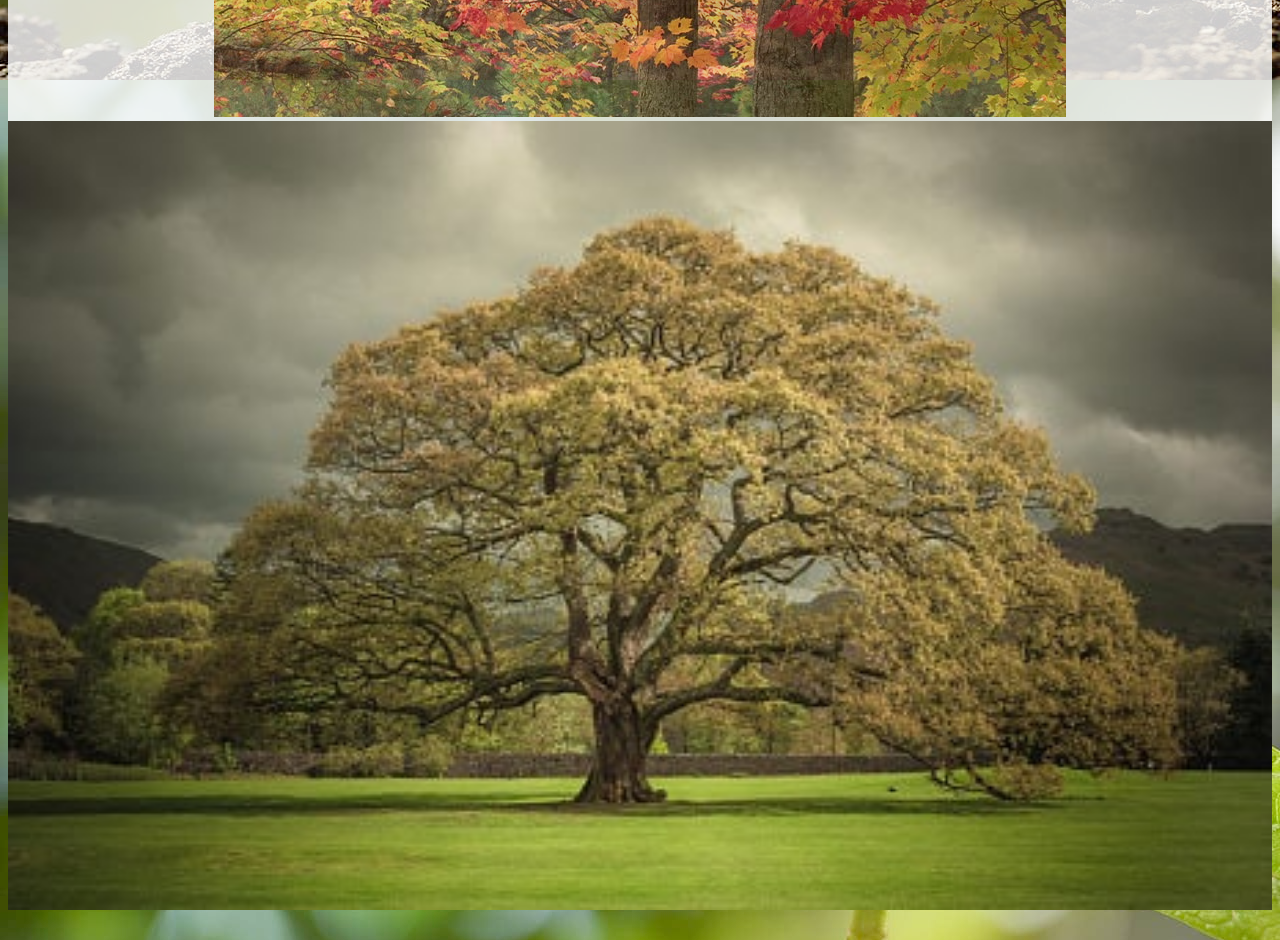
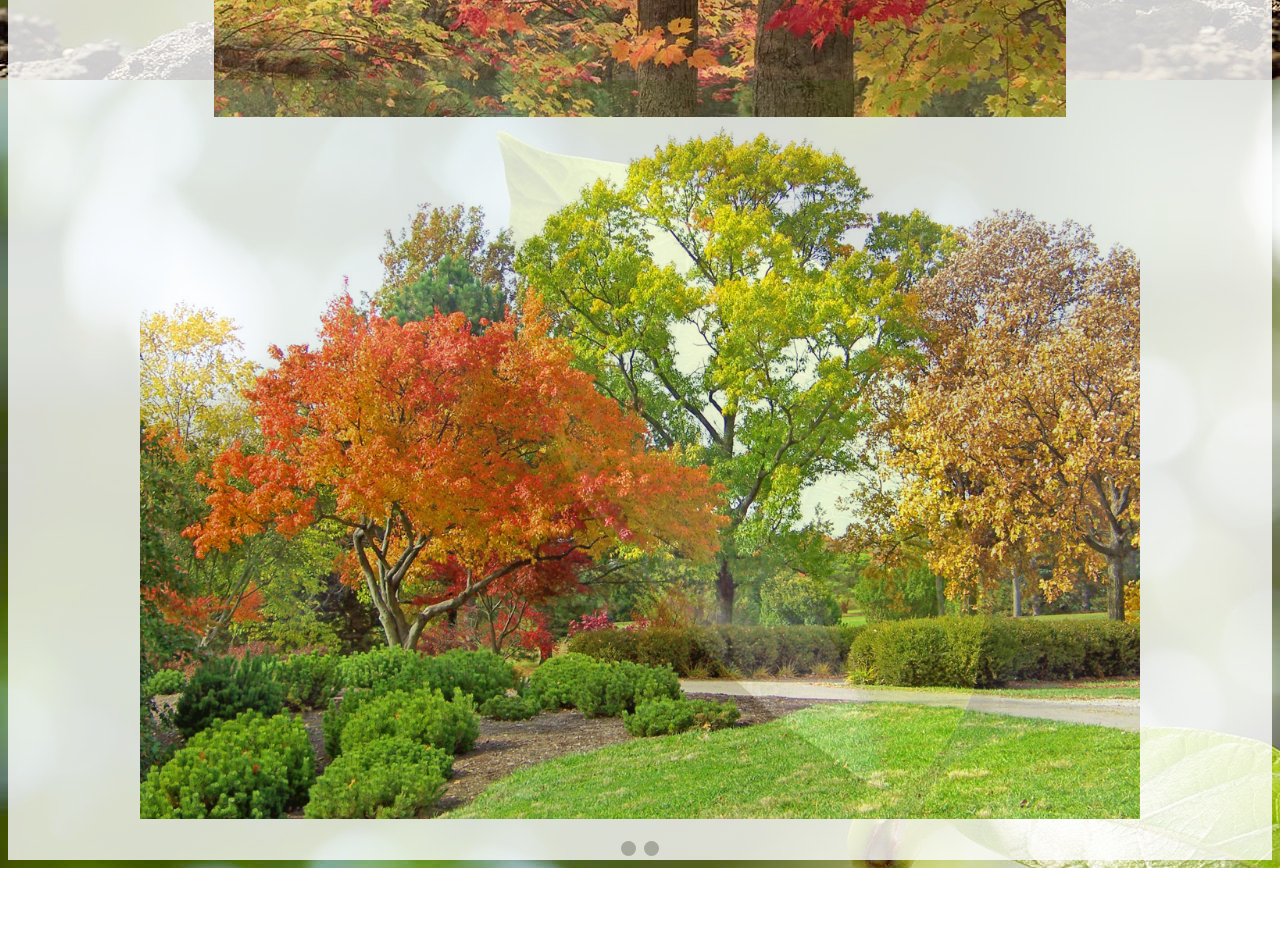
Before and after one commit to Jean-Kor/2-Page, a plain HTML site: page index.html in a window 1280 px wide. Shown: the part 1420-2360 px from the top of the page. After the commit the page ends 2288 px from the top, so only its background shows below. Drawn offline with Linux system fonts and the light colour scheme.

Commit message:
Eigth (?)

```diff
--- a/index.html
+++ b/index.html
@@ -71,21 +71,19 @@
                 <img src="background-photos/1.jpg">
             </div>
 
-        </div>
-
-            <div id="slideshow">
+            <div class="slideshow-container">
                 <div class="mySlides">
-                    <div class="numberText">1/2</div>
-                    <img src="slideshow/tree01.jpg" style="width:100%">
+                    <div class="numbertext">1/2</div>
+                    <img src="slideshow/tree10.jpg" style="width:100%">
                 </div>
 
                 <div class="mySlides">
-                    <div class="numberText">2/2</div>
+                    <div class="numbertext">2/2</div>
                     <img src="slideshow/tree02.jpg" style="width:100%">
                 </div>
 
                 <a class="prev" onclick="plusSlides(-1)"></a>
-                <a class="next" onclick="plusSlides(+1)"></a>
+                <a class="next" onclick="plusSlides(1)"></a>
             </div>
             <br>
 
@@ -95,6 +93,9 @@
         </div>
 
 
+        </div>
+
+
 
  <script src="page.js"></script>
 </body>
--- a/style.css
+++ b/style.css
@@ -156,7 +156,9 @@ p{
 	color:white;
 }
 
-.slideshow{
+{box-sizing: border-box}
+
+.slideshow-container{
 	max-width:1000px;
 	position:relative;
 	margin:auto;
@@ -172,7 +174,7 @@ p{
 	top: 50%
 	width: auto;
 	margin-top:-22px;
-	padding:10px;
+	padding:15px;
 	color:white;
 	font-weight: bold;
 	font-size: 20px;
@@ -190,10 +192,32 @@ p{
 	background-color: #5A7D7C;
 }
 
-.numberText{
+.numbertext{
 	color:white;
 	font-size:15px;
 	padding:8px 12px;
 	position:absolute;
 	top: 0;
 }
+
+.dot{
+	cursor: pointer;
+	height: 15px;
+	width: 15px;
+	margin: 0 2px;
+	background-color: #bbb;
+	border-radius: 50%;
+	display: inline-block;
+	transition: background-color o.4s ease;
+}
+
+.acitve, .dot:hover{
+	background-color:#5A7D7C;
+}
+
+.fade {
+  -webkit-animation-name: fade;
+  -webkit-animation-duration: 1.5s;
+  animation-name: fade;
+  animation-duration: 1.5s;
+}
```
